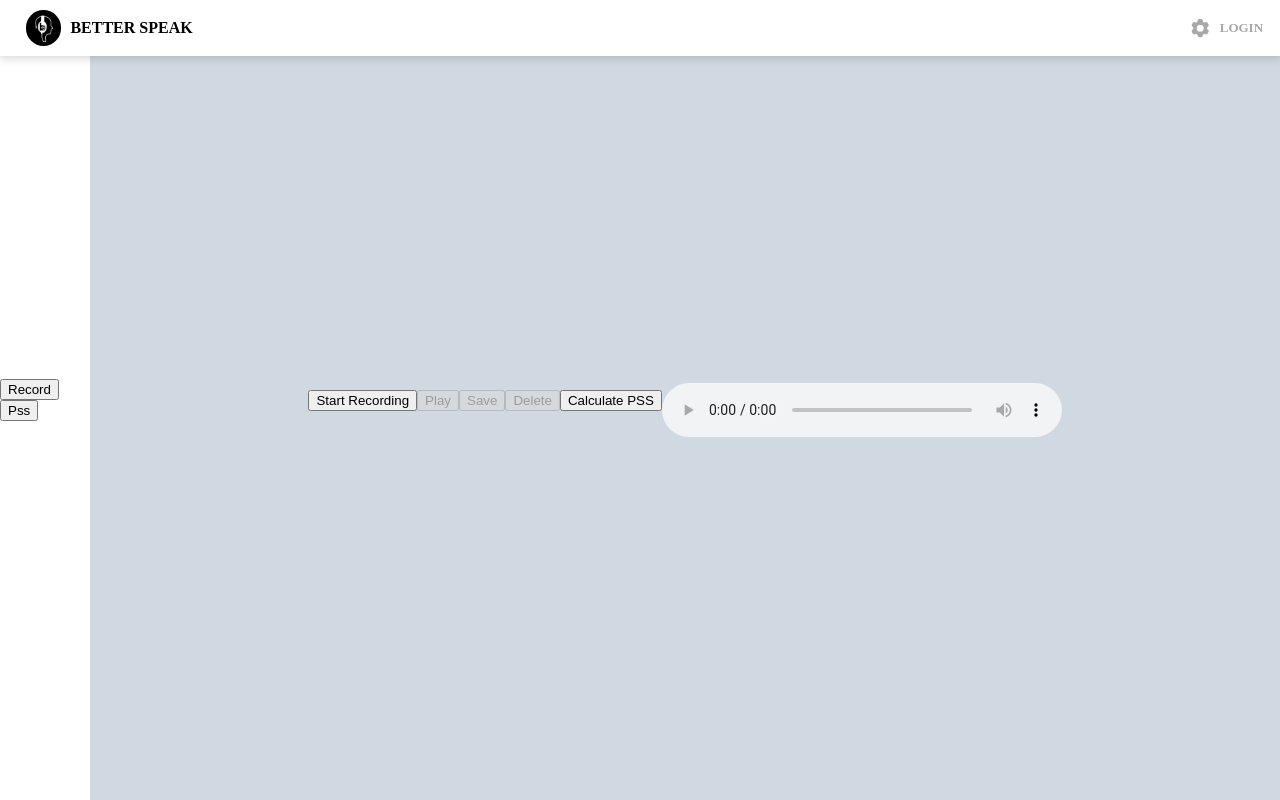
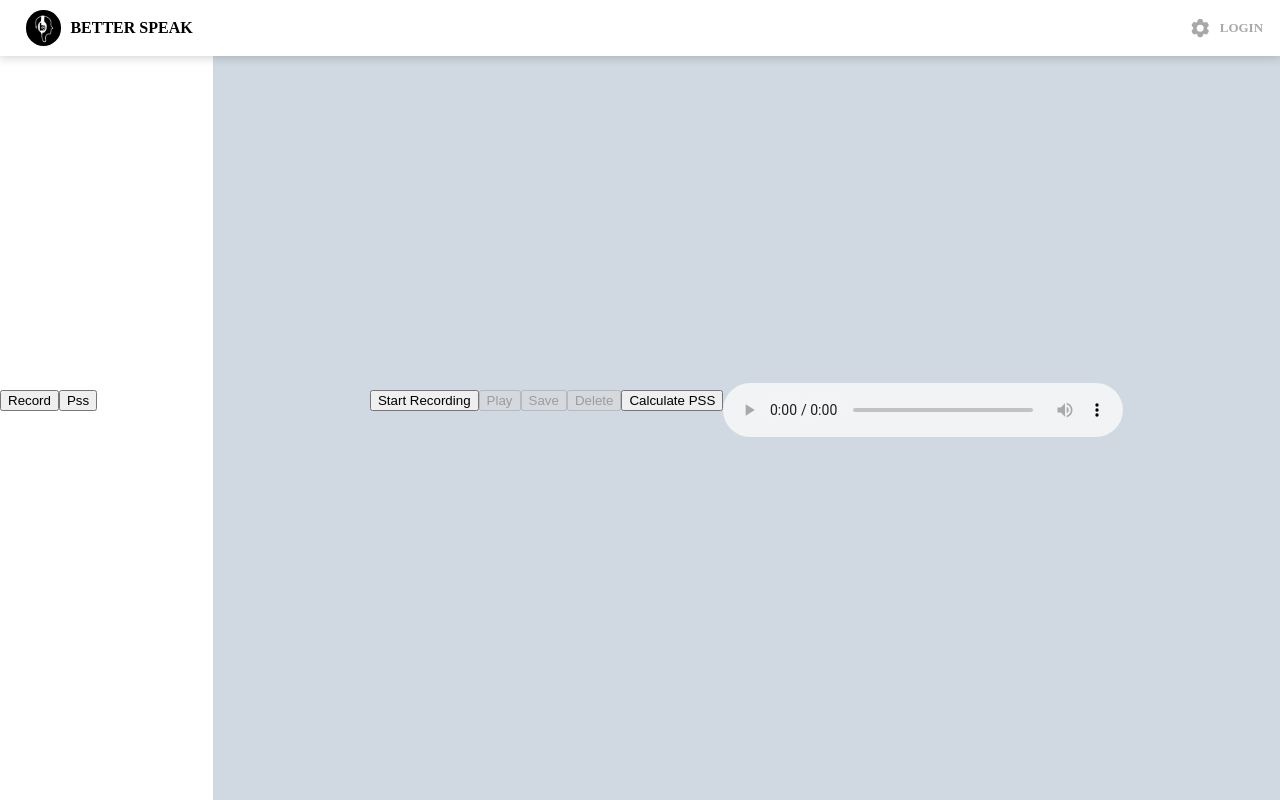
Before and after one commit to YashNK/Major-Project-Desktop, a React (Create React App) app: page /dashboard in a window 1280 px wide. Built offline with nearby package versions, Linux system fonts and the light colour scheme.

Commit message:
added dashboard

```diff
--- a/src/Components/ButtonGroup.js
+++ b/src/Components/ButtonGroup.js
@@ -1,8 +1,8 @@
 import React from 'react'
-
+import './ButtonGrp.css'
 function ButtonGroup({buttons}) {
   return (
-    <div>
+    <div className='button-div'>
         {
             buttons.map((text)=>{
                 return <button className=''>{text}</button>
--- /dev/null
+++ b/src/Components/ButtonGrp.css
@@ -0,0 +1,3 @@
+.button-div{
+    width: 20%;
+}
--- a/src/Screens/AudioRecorder.css
+++ b/src/Screens/AudioRecorder.css
@@ -1,17 +1,7 @@
-.record-container{
-    width: 100vw;
-    height: 100vh;
-    display: flex;
-  }
   audio {
     margin-top: 20px;
     width: 100%;
     max-width: 400px;
-  }
-  .left-drawer{
-    width: 20%;
-    height: 100%;
-    background-color: rgb(247, 255, 255);
   }
   .right-drawer{
     display: flex;
--- a/src/Screens/AudioRecorder.js
+++ b/src/Screens/AudioRecorder.js
@@ -82,7 +82,6 @@ const AudioRecorder = () => {
 
 
   return (
-    <div className="record-container">
       <div className='right-drawer'>
         <button onClick={recording ? handleStopRecording : handleStartRecording}>
         {recording ? 'Stop Recording' : 'Start Recording'}
@@ -93,7 +92,6 @@ const AudioRecorder = () => {
         <button>Calculate PSS</button>
         <audio ref={audioRef} controls />
       </div>
-    </div>
   );
 };
 
```
